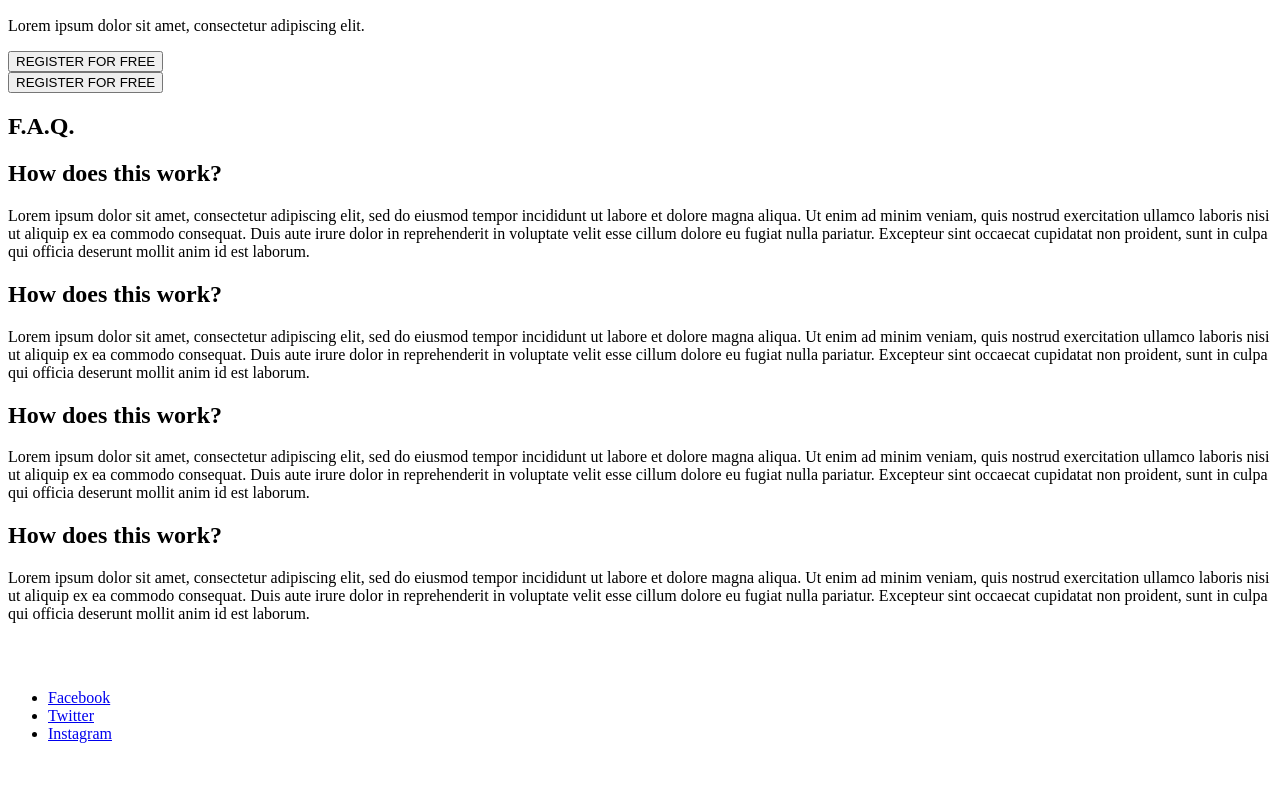
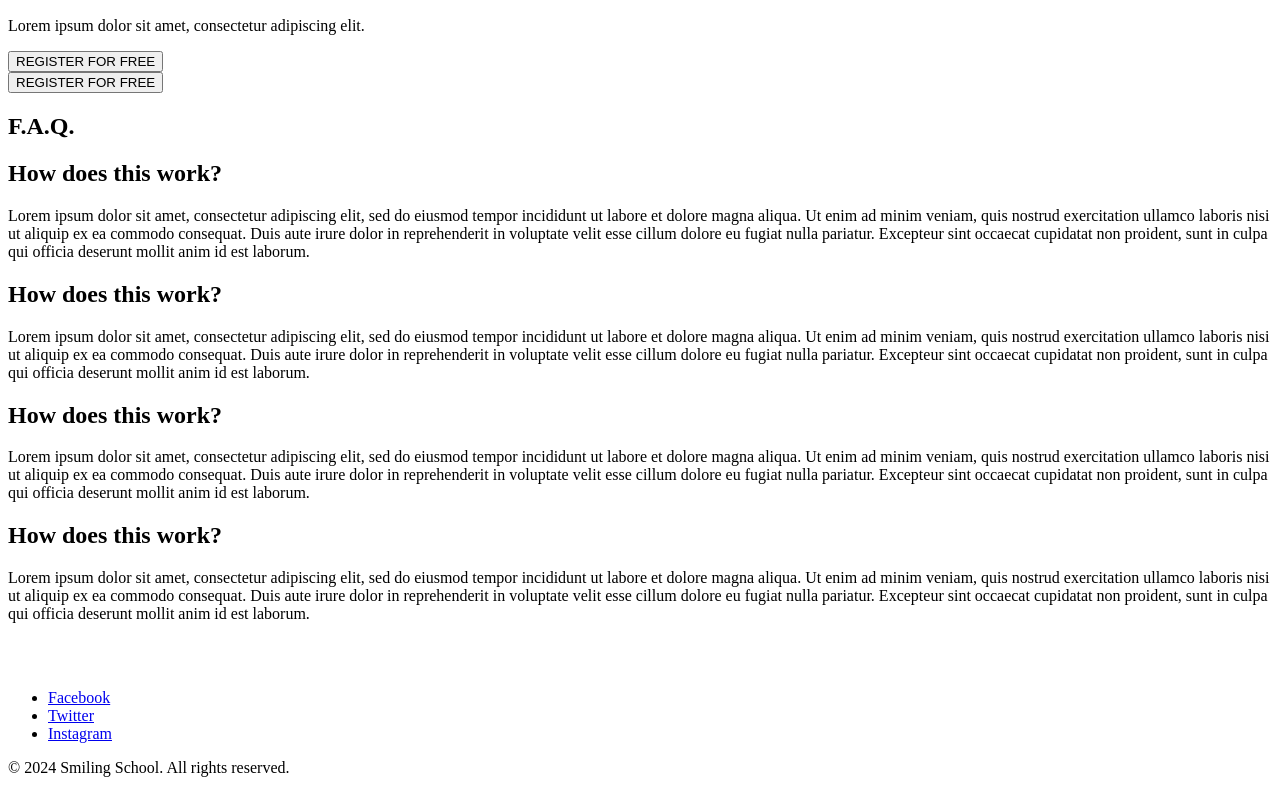
Before and after one commit to KlaudioEpir/holbertonschool-web-development, a plain HTML site: page html_advanced/task_7/index.html in a window 1280 px wide. Shown: the part 3511-4304 px from the top of the page. Before the commit the page ends 4270 px from the top, so only its background shows below. Drawn offline with Linux system fonts and the light colour scheme; files whose address does not match are found by name.

Commit message:
task 7 fixes

```diff
--- a/html_advanced/task_7/index.html
+++ b/html_advanced/task_7/index.html
@@ -341,6 +341,7 @@
                             </li>
                         </ul>
                     </div>
+                    <p>© 2024 Smiling School. All rights reserved.</p>
                 </div>
             </div>
         </footer>
```
